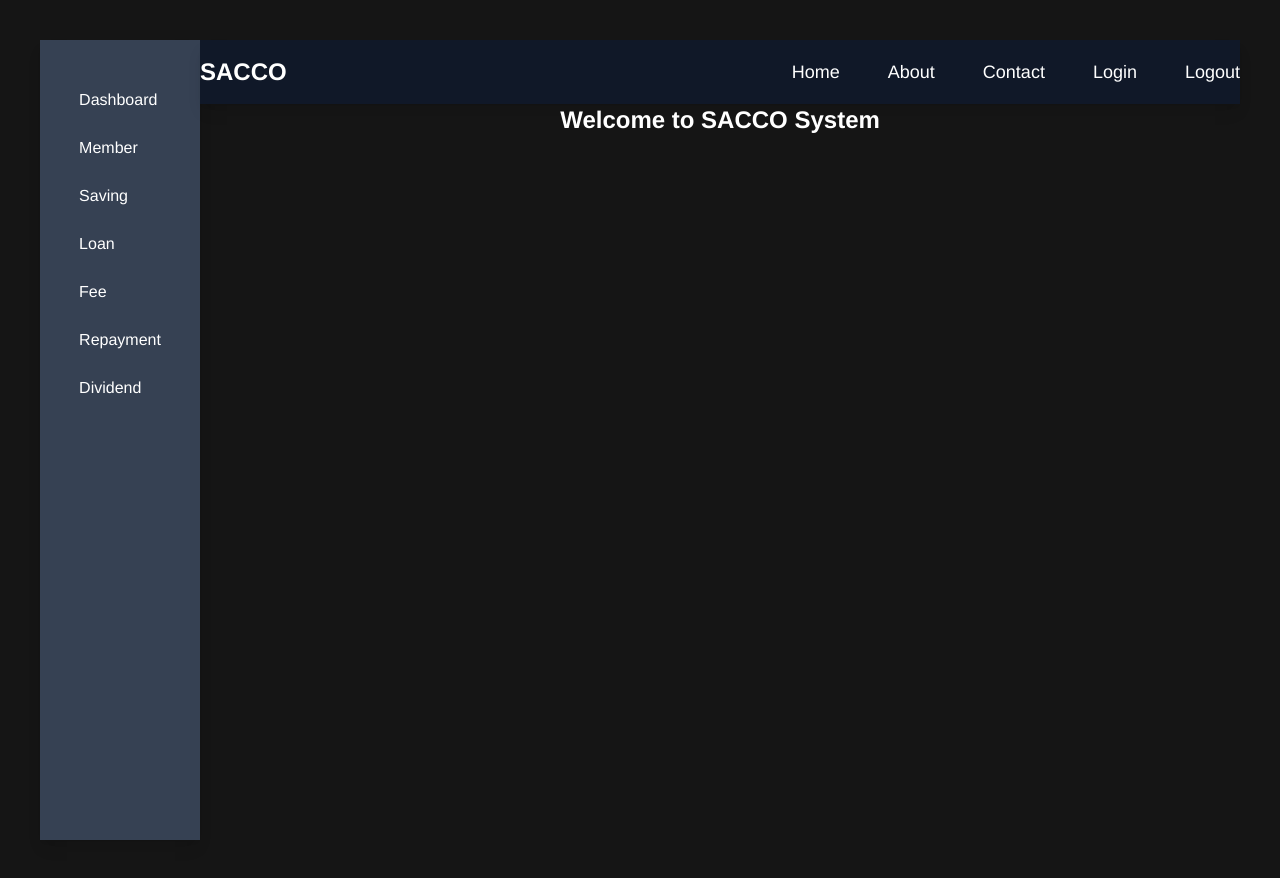
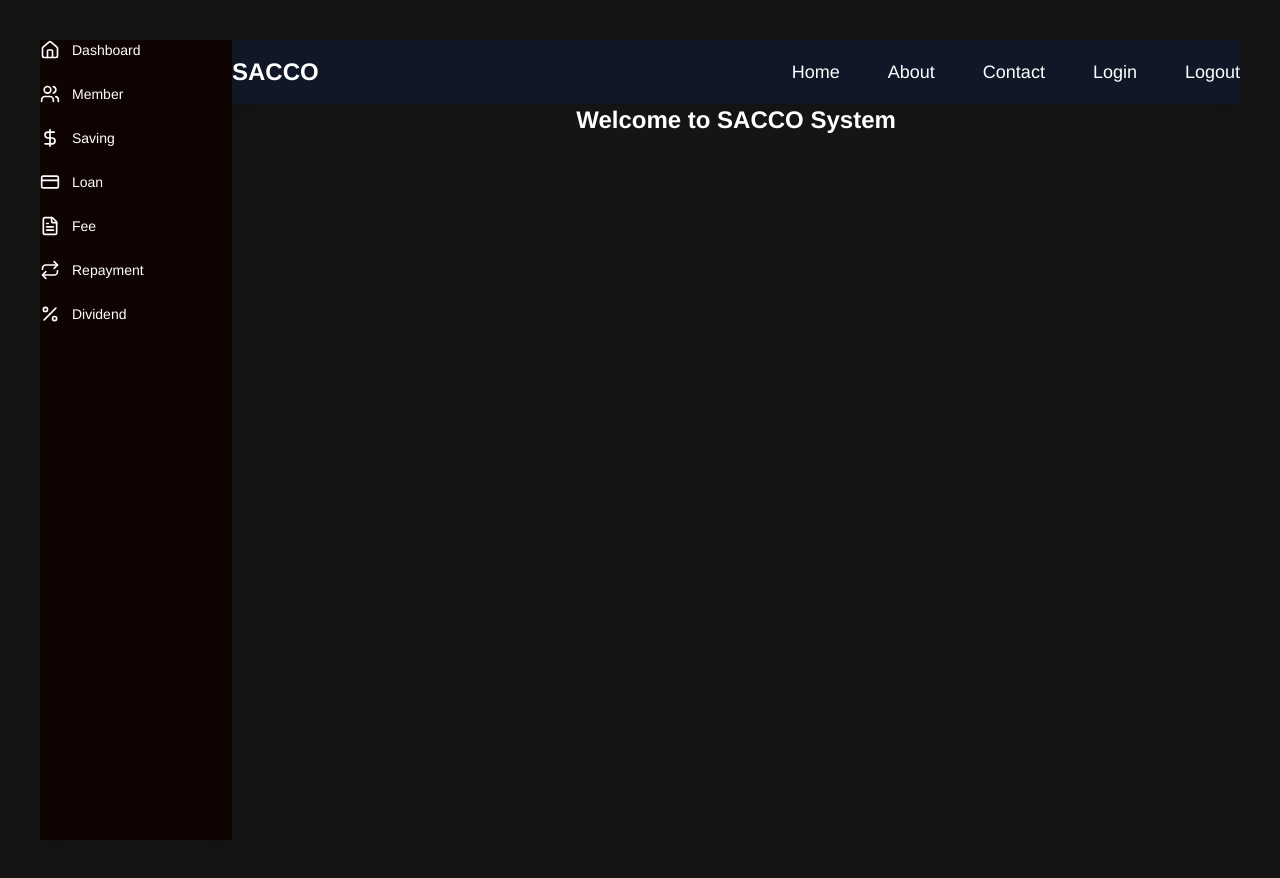
Before and after one commit to Yeshiwas21/SACCO, a React (Vite) app in the folder frontend/: page /main in a window 1280 px wide. Built offline with nearby package versions, Linux system fonts and the light colour scheme.

Commit message:
icons added for sidebars

```diff
--- a/frontend/src/components/Sidebar.jsx
+++ b/frontend/src/components/Sidebar.jsx
@@ -10,20 +10,33 @@ import {
 } from "lucide-react";
 
 const Sidebar = () => {
+  // Define menu items with labels and matching icons
+  const menuItems = [
+    { label: "Dashboard", icon: <Home size={20} /> },
+    { label: "Member", icon: <Users size={20} /> },
+    { label: "Saving", icon: <DollarSign size={20} /> },
+    { label: "Loan", icon: <CreditCard size={20} /> },
+    { label: "Fee", icon: <FileText size={20} /> },
+    { label: "Repayment", icon: <Repeat size={20} /> },
+    { label: "Dividend", icon: <Percent size={20} /> },
+  ];
+
   return (
-    <div className="h-screen w-40 bg-gray-700 text-white items-center h2-24 flex flex-col shadow-lg p-6">
-      <br />
-      <br />
-      {/*<h1 className="text-3xl font-bold text-green-500 mb-12">SACCO System</h1>*/}
+    <div className="h-screen w-48 bg-black text-white flex flex-col shadow-lg p-6">
+      {/* Sidebar title (optional) */}
+      {/* <h1 className="text-2xl font-bold text-blue-400 mb-10">SACCO</h1> */}
 
-      <ul className="flex flex-col gap-6">
-        <li className="hover:text-blue-500 cursor-pointer">Dashboard</li>
-        <li className="hover:text-blue-500 cursor-pointer">Member</li>
-        <li className="hover:text-blue-500 cursor-pointer">Saving</li>
-        <li className="hover:text-blue-500 cursor-pointer">Loan</li>
-        <li className="hover:text-blue-500 cursor-pointer">Fee</li>
-        <li className="hover:text-blue-500 cursor-pointer">Repayment</li>
-        <li className="hover:text-blue-500 cursor-pointer">Dividend</li>
+      {/* Added top margin here */}
+      <ul className="flex flex-col gap-6 mt-20">
+        {menuItems.map((item) => (
+          <li
+            key={item.label}
+            className="flex items-center gap-3 cursor-pointer hover:text-blue-500 transition duration-300"
+          >
+            {item.icon}
+            <span className="text-sm font-medium">{item.label}</span>
+          </li>
+        ))}
       </ul>
     </div>
   );
```
